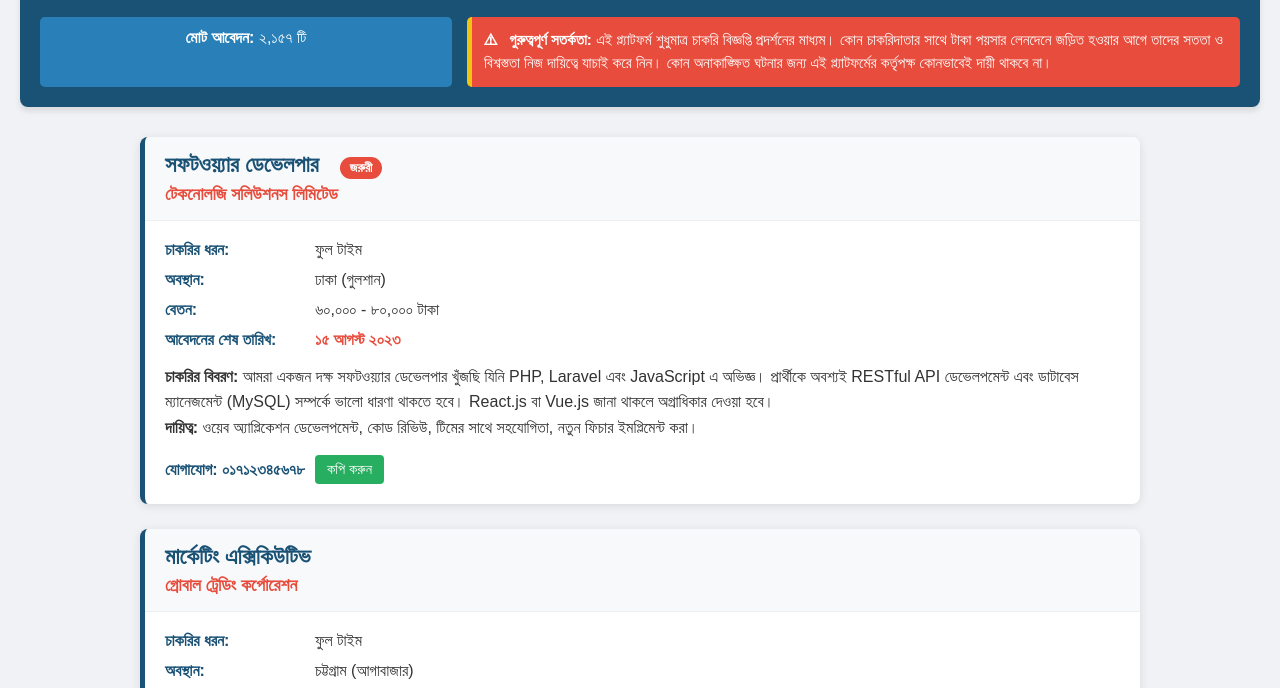
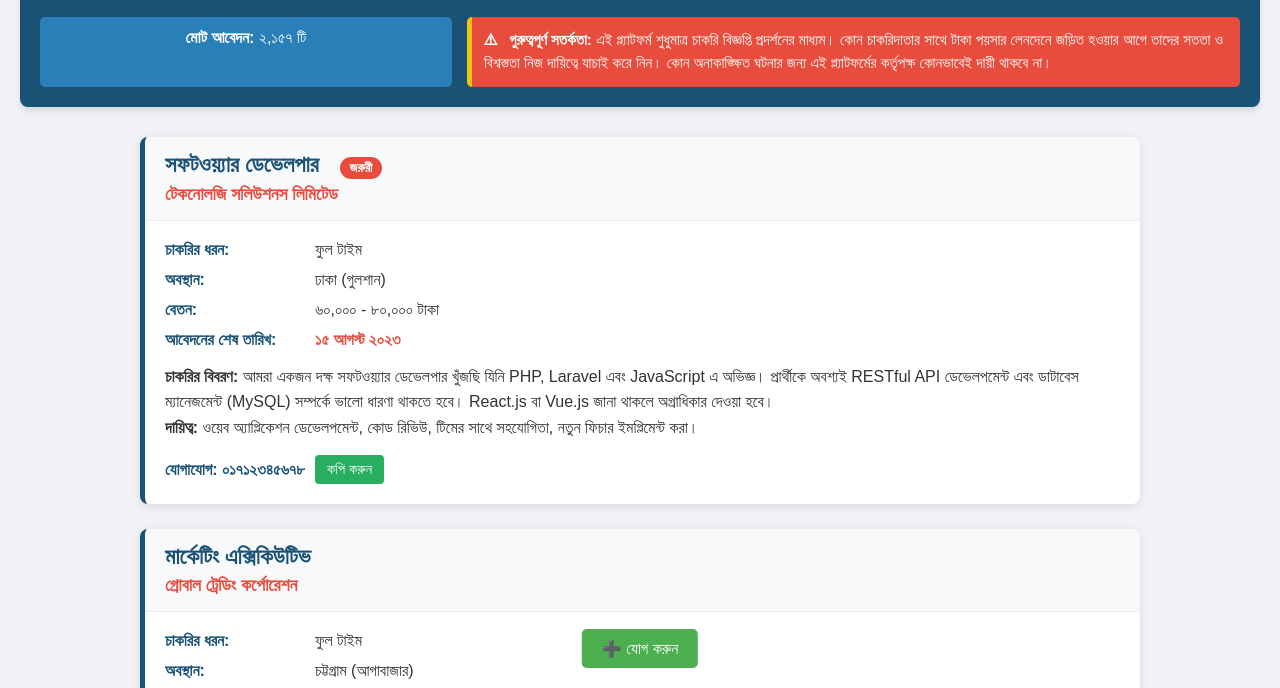
Before and after one commit to farazul-svg/job, a plain HTML site: page index.html in a window 1280 px wide. Shown: the part 112-800 px from the top of the page. Drawn offline with Linux system fonts and the light colour scheme.

Commit message:
Update index.html

```diff
--- a/index.html
+++ b/index.html
@@ -205,6 +205,26 @@
                 min-width: 100%;
             }
         }
+            /* যোগ করুন বাটন */
+    .add-button {
+            position: fixed;
+            bottom: 20px;
+            left: 50%;
+            transform: translateX(-50%);
+            z-index: 100;
+        }
+        .add-button button {
+            padding: 10px 20px;
+            font-size: 16px;
+            border: none;
+            border-radius: 5px;
+            background-color: #4CAF50;
+            color: white;
+            cursor: pointer;
+        }
+        .add-button button:hover {
+            background-color: #45a049;
+        }
     </style>
 </head>
 <body>
@@ -364,5 +384,10 @@
             }, 2000);
         }
     </script>
+    <!-- যোগ করুন বাটন -->
+  <div class="add-button">
+    <a href="https://www.google.com"><button>➕ যোগ করুন</button></a>
+
+</div>
 </body>
 </html>
```
